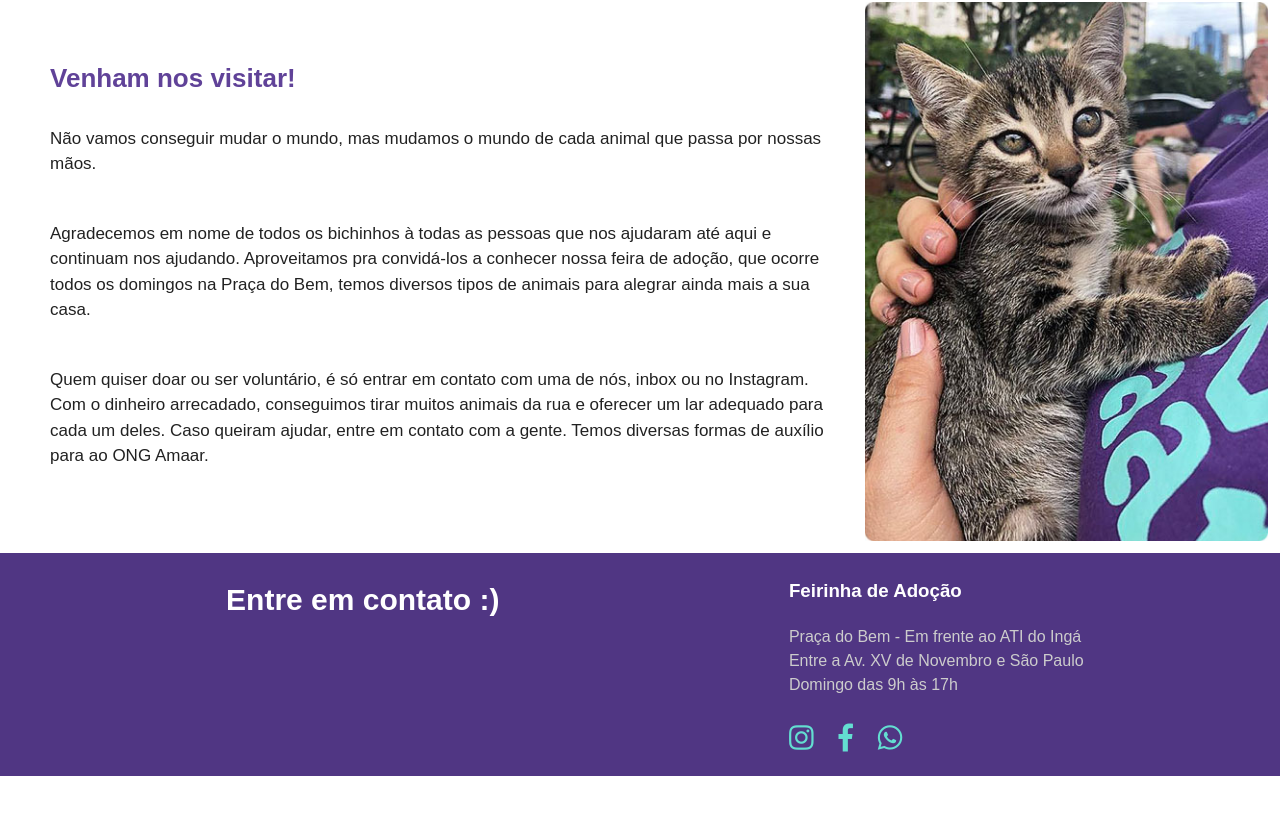
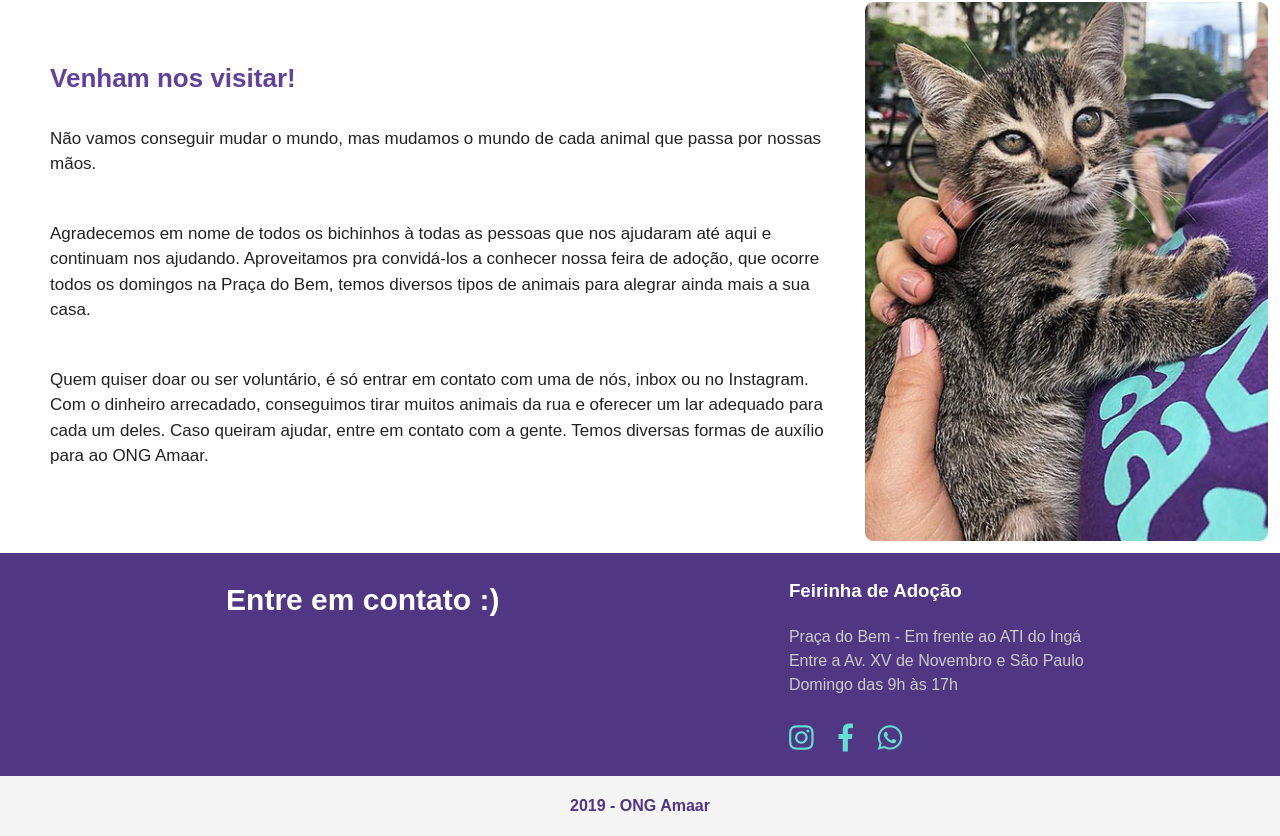
Before and after one commit to helton-mori-dev/ong-amaar-vue, a Vue app: page / in a window 1280 px wide. Shown: the part 3011-3847 px from the top of the page. Before the commit the page ends 3787 px from the top, so only its background shows below. Built offline with nearby package versions, Linux system fonts and the light colour scheme; a web font is replaced by a local one.

Commit message:
Mini footer

```diff
--- a/src/components/FooterComponents/Footer.vue
+++ b/src/components/FooterComponents/Footer.vue
@@ -1,16 +1,25 @@
 <template>
-    <Contact />
+    <v-footer class="main-footer">
+        <Contact />
+        <MiniFooter />
+    </v-footer>
 </template>
 
 <script>
 import Contact from '../FooterComponents/Contact'
+import MiniFooter from '../FooterComponents/MiniFooter'
+
 export default {
     name: 'Footer',
     components: {
-        Contact
+        Contact,
+        MiniFooter
     }
 }
 </script>
 
 <style>
+.main-footer {
+    padding: 0!important;
+}
 </style>
--- /dev/null
+++ b/src/components/FooterComponents/MiniFooter.vue
@@ -0,0 +1,25 @@
+<template>
+    <v-footer height="60" class="mini-footer">
+        <label for="">2019 - ONG Amaar</label>
+    </v-footer>
+</template>
+
+<script>
+
+export default {
+    name: 'MiniFooter'
+}
+</script>
+
+<style>
+.mini-footer {
+    width: 100%;
+}
+
+.mini-footer label{
+    text-align: center;
+    width: 100%;
+    font-weight: 800;
+    color: #503683;
+}
+</style>
```
